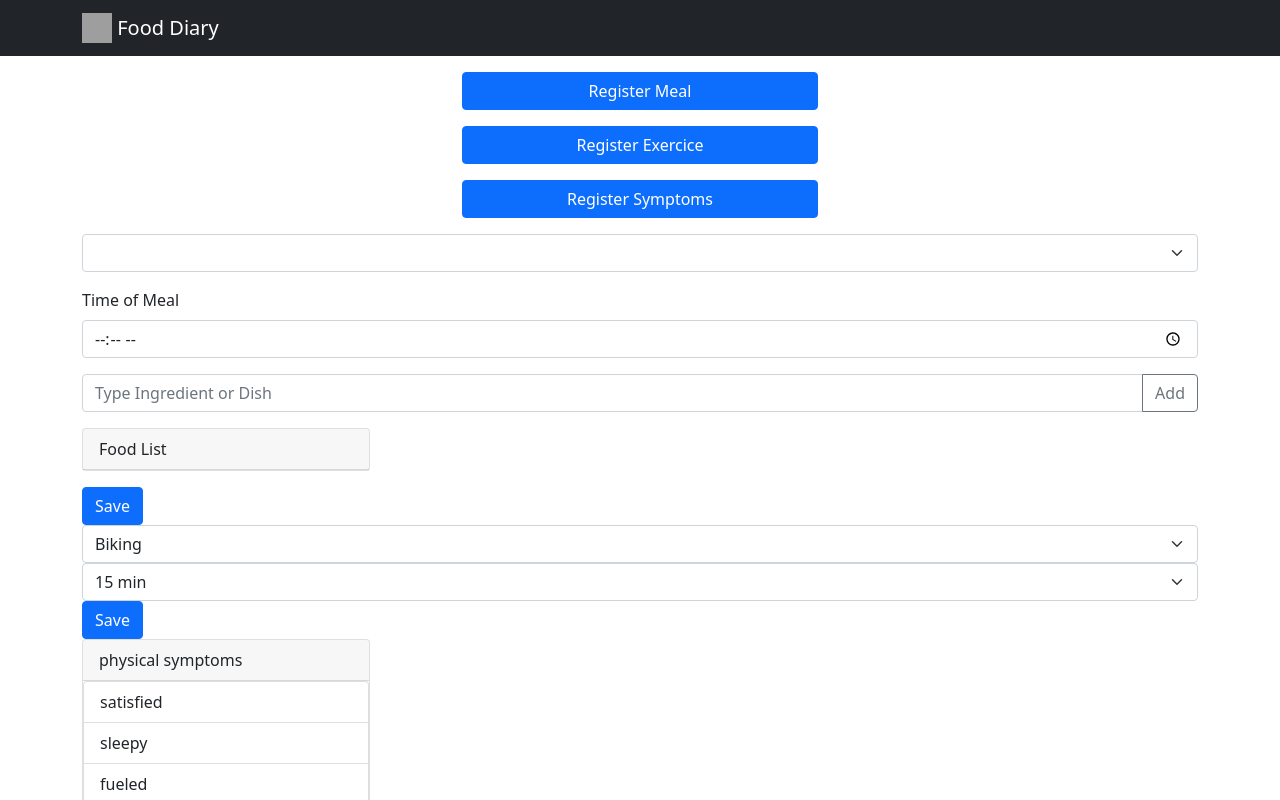
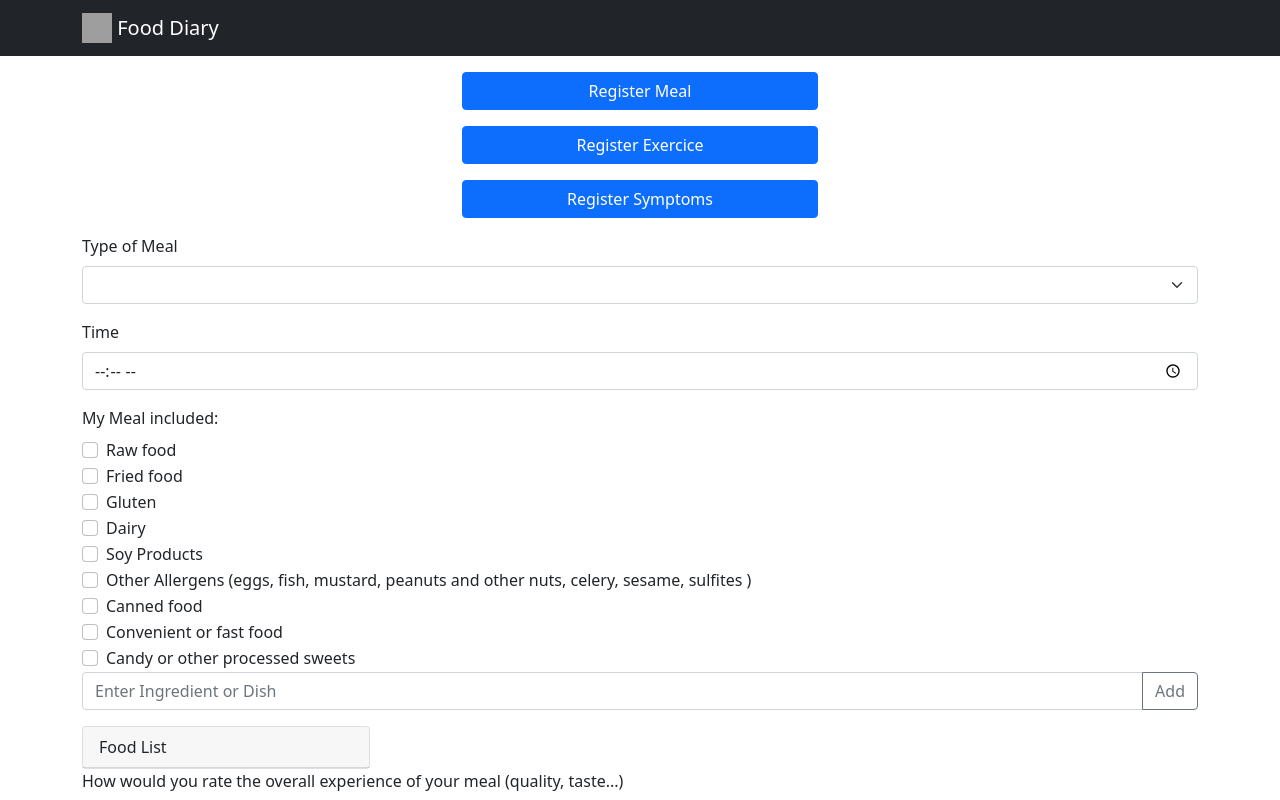
Before and after one commit to ruthtempo/food-diary, a React (Create React App) app: page / in a window 1280 px wide. Shown: the top 800 px of the page. Built offline with nearby package versions, Linux system fonts and the light colour scheme; grey boxes are pictures that could not be loaded.

Commit message:
checkbox

```diff
--- a/src/FoodForm.tsx
+++ b/src/FoodForm.tsx
@@ -10,7 +10,9 @@ import { Food } from "./App"
 export const FoodForm = (p: {
   setAnswers: React.Dispatch<React.SetStateAction<Answer[]>>
 }) => {
-  const { register, control } = useForm<Food>({
+
+  const includedFoods = ["Raw food", "Fried food", "Gluten", "Dairy", "Soy Products", "Other Allergens (eggs, fish, mustard, peanuts and other nuts, celery, sesame, sulfites )", "Canned food", "Convenient or fast food", "Candy or other processed sweets"]
+  const { register, control, handleSubmit } = useForm<Food>({
     defaultValues: {
       type: "food",
       meal: "",
@@ -25,22 +27,20 @@ export const FoodForm = (p: {
 
 
 
-  const saveInput = (meal: string, list: string[], time: string) => {
+  const saveInput = (food: Food) => {
+
     p.setAnswers(oldAnswers => oldAnswers.concat({
-      type: "food",
+      ...food,
       date: new Date(),
-      meal: meal,
-      foodList: list,
-      selectedTime: time
     }))
   }
 
 
   return (
-    <Form>
+    <Form onSubmit={handleSubmit(saveInput)}>
       <Form.Group className="mb-3 mt-3">
-        <Form.Select {...register("meal")}>
-          <option >Choose Type of Meal</option>
+        <Form.Label>Type of Meal</Form.Label>
+        <Form.Select {...register("meal", { required: "select Type of Meal" })}>
           <option value="breakfast">Breakfast</option>
           <option value="lunch">Lunch</option>
           <option value="dinner">Dinner</option>
@@ -49,10 +49,18 @@ export const FoodForm = (p: {
       </Form.Group>
 
       <Form.Group className="mb-3">
-        <Form.Label>Time of Meal</Form.Label>
-        <Form.Control type="time" {...register("selectedTime")}></Form.Control>
+        <Form.Label>Time</Form.Label>
+        <Form.Control type="time" {...register("selectedTime", { required: "Please select a time." })}></Form.Control>
       </Form.Group>
+      <Form.Group>
+        <Form.Label>My Meal included: </Form.Label>
+        <>
+          {includedFoods.map(f =>
+            <Form.Check type="checkbox" label={f} key={f} />
+          )}
+        </>
 
+      </Form.Group>
       <Controller  //interface between my custom component and the react form hook state
         control={control}
         name="foodList"
@@ -60,8 +68,12 @@ export const FoodForm = (p: {
           <FoodList foodList={field.value} onChange={field.onChange} />
         }
       />
-
-      <Button className="mt-3">Save</Button>
+      <Form.Group>
+        <Form.Label>
+          How would you rate the overall experience of your meal (quality, taste...)
+        </Form.Label>
+      </Form.Group>
+      <Button className="mt-3" type="submit">Save</Button>
     </Form >
   )
 }
@@ -98,7 +110,7 @@ const FoodList = (p: {
     <>
       <InputGroup className="mb-3">
         <Form.Control
-          placeholder="Type Ingredient or Dish"
+          placeholder="Enter Ingredient or Dish"
           aria-label="Ingredient"
           aria-describedby="basic-addon2"
           onChange={handleChange}
```
